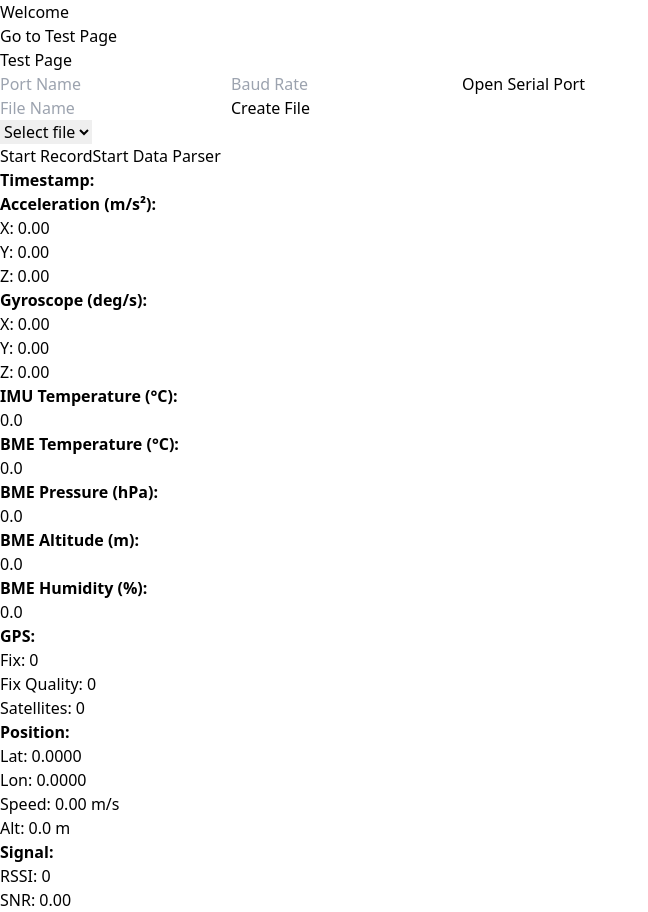
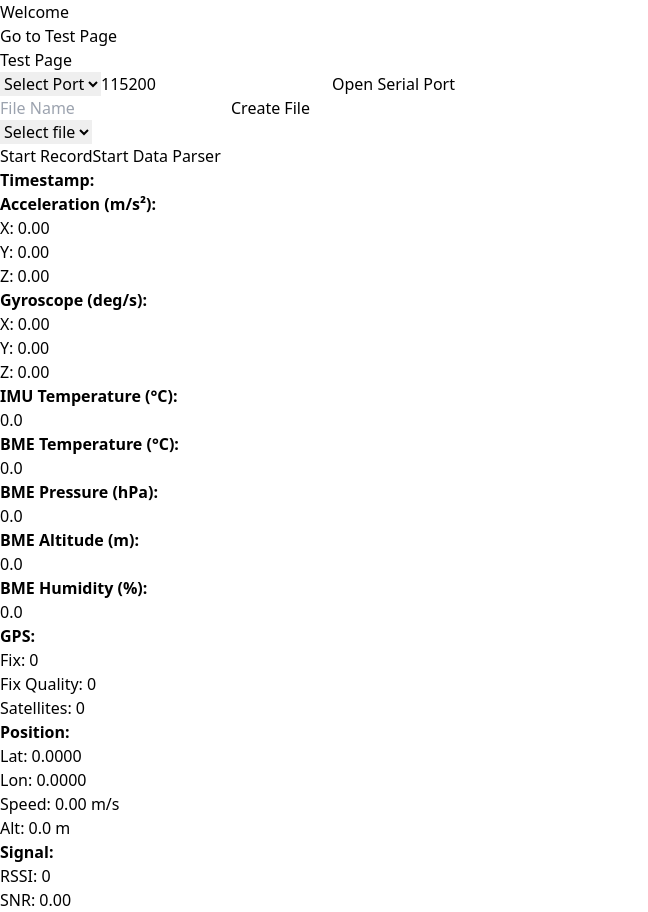
Before and after one commit to Lmx154/TDAS-GUI, a React (Vite) app: page /test in a window 1280 px wide. Shown: the whole page, without its empty margins (0-648 px from the left). Built offline with nearby package versions, Linux system fonts and the light colour scheme.

Commit message:
added serial drop down menu, renamed index.css to global.css, relocated data folder

```diff
--- a/src/main.jsx
+++ b/src/main.jsx
@@ -2,7 +2,7 @@ import React from "react";
 import ReactDOM from "react-dom/client";
 import { BrowserRouter as Router } from "react-router-dom";
 import App from "./App.jsx";
-import "./styling/index.css"; // Import Tailwind CSS
+import "./styling/global.css"; // Import Tailwind CSS
 
 ReactDOM.createRoot(document.getElementById("root")).render(
   <React.StrictMode>
--- a/src/pages/test.jsx
+++ b/src/pages/test.jsx
@@ -4,11 +4,12 @@ import { listen } from "@tauri-apps/api/event";
 
 function TestPage() {
   const [portName, setPortName] = useState("");
-  const [baudRate, setBaudRate] = useState("");
+  const [baudRate, setBaudRate] = useState("115200");
   const [connectionMsg, setConnectionMsg] = useState("");
   const [fileName, setFileName] = useState("");
   const [textFilePath, setTextFilePath] = useState("");
   const [fileList, setFileList] = useState([]);
+  const [portList, setPortList] = useState([]);
   const [telemetry, setTelemetry] = useState({
     timestamp: "",
     accel_x: 0,
@@ -44,6 +45,16 @@ function TestPage() {
     }
     fetchFiles();
 
+    async function fetchPorts() {
+      try {
+        const ports = await invoke("list_serial_ports");
+        setPortList(ports);
+      } catch (error) {
+        console.error("Error fetching ports:", error);
+      }
+    }
+    fetchPorts();
+
     // Listen for telemetry updates
     const unlisten = listen("telemetry-update", (event) => {
       setTelemetry(event.payload);
@@ -53,6 +64,15 @@ function TestPage() {
       unlisten.then(f => f()); // Cleanup listener when component unmounts
     };
   }, []);
+
+  async function fetchFiles() {
+    try {
+      const files = await invoke("list_files");
+      setFileList(files);
+    } catch (error) {
+      console.error("Error fetching files:", error);
+    }
+  }
 
   async function openSerialPort() {
     try {
@@ -100,13 +120,18 @@ function TestPage() {
         }}
         className="mb-4"
       >
-        <input
-          type="text"
-          placeholder="Port Name"
+        <select
           value={portName}
           onChange={(e) => setPortName(e.target.value)}
           className="border rounded p-2 mr-2"
-        />
+        >
+          <option value="">Select Port</option>
+          {portList.map((port) => (
+            <option key={port} value={port}>
+              {port}
+            </option>
+          ))}
+        </select>
         <input
           type="text"
           placeholder="Baud Rate"
@@ -136,6 +161,7 @@ function TestPage() {
         <select
           value={textFilePath}
           onChange={(e) => setTextFilePath(e.target.value)}
+          onClick={fetchFiles} // Fetch files every time the dropdown is clicked
           className="border rounded p-2"
         >
           <option value="">Select file</option>
```
Also changed, not shown: data/test.txt (added), src/styling/global.css (renamed from src/styling/index.css), 2 other files (tests, documents, lock files or other folders).
